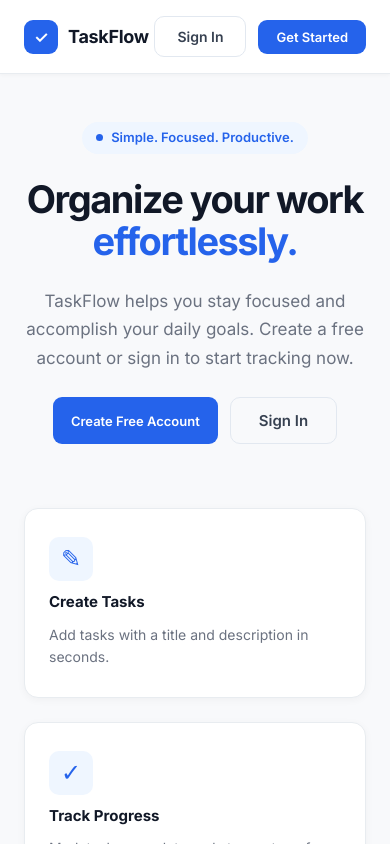
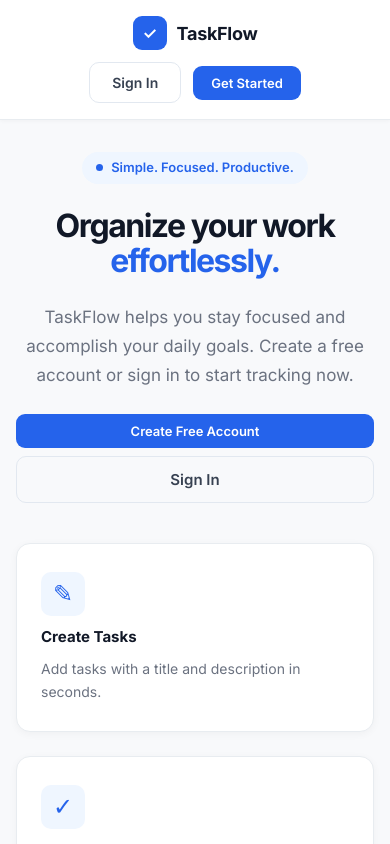
Before and after one commit to Aryan-Rustagi/To-Do-App, a React (Vite) app in the folder client/: page / in a window 390 px wide. Shown: the top 844 px of the page. Built offline with nearby package versions, Linux system fonts and the light colour scheme.

Commit message:
Enhancement: add live URLs to README.md, make landing, auth and todo pages fully responsive, sync server.js

```diff
--- a/client/src/styles/auth.css
+++ b/client/src/styles/auth.css
@@ -158,3 +158,12 @@
 .auth-link:hover {
     text-decoration: underline;
 }
+
+@media (max-width: 480px) {
+    .auth-page {
+        padding: 16px;
+    }
+    .auth-card {
+        padding: 28px 20px;
+    }
+}
--- a/client/src/styles/landing.css
+++ b/client/src/styles/landing.css
@@ -246,3 +246,31 @@
     border-top: 1px solid #e8ecf0;
     background: #fff;
 }
+
+@media (max-width: 480px) {
+    .landing-header {
+        flex-direction: column;
+        gap: 12px;
+        align-items: center;
+        padding: 16px;
+    }
+    .landing-nav {
+        width: 100%;
+        justify-content: center;
+    }
+    .hero-title {
+        font-size: 32px;
+    }
+    .hero-actions {
+        flex-direction: column;
+        width: 100%;
+        gap: 8px;
+    }
+    .hero-actions button {
+        width: 100%;
+    }
+    .landing-main {
+        padding: 32px 16px;
+        gap: 40px;
+    }
+}
--- a/client/src/styles/todo.css
+++ b/client/src/styles/todo.css
@@ -377,3 +377,29 @@
     color: #9ca3af;
     margin: 0;
 }
+
+@media (max-width: 600px) {
+    .todo-header {
+        padding: 16px 20px;
+    }
+    .user-email {
+        display: none;
+    }
+    .todo-main {
+        padding: 24px 16px;
+    }
+    .todo-item-card {
+        flex-direction: column;
+        align-items: flex-start;
+        gap: 12px;
+    }
+    .todo-actions {
+        width: 100%;
+        justify-content: flex-end;
+        border-top: 1px solid #f1f5f9;
+        padding-top: 10px;
+    }
+    .edit-form {
+        width: 100%;
+    }
+}
```
Also changed, not shown: 2 other files (tests, documents, lock files or other folders).
